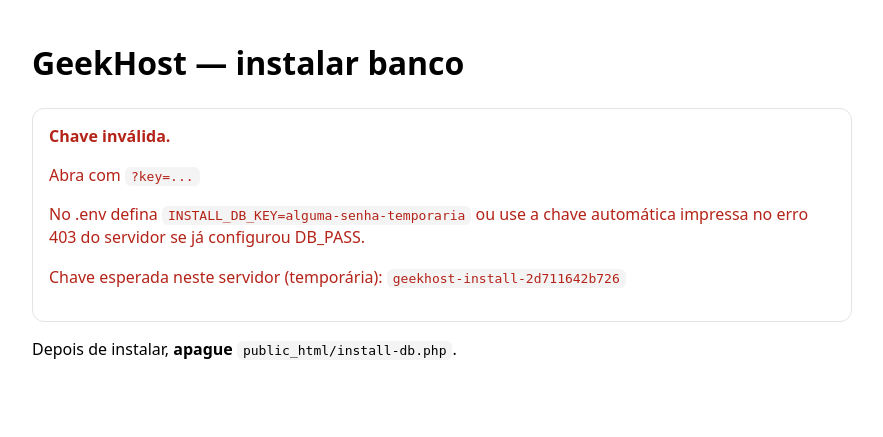
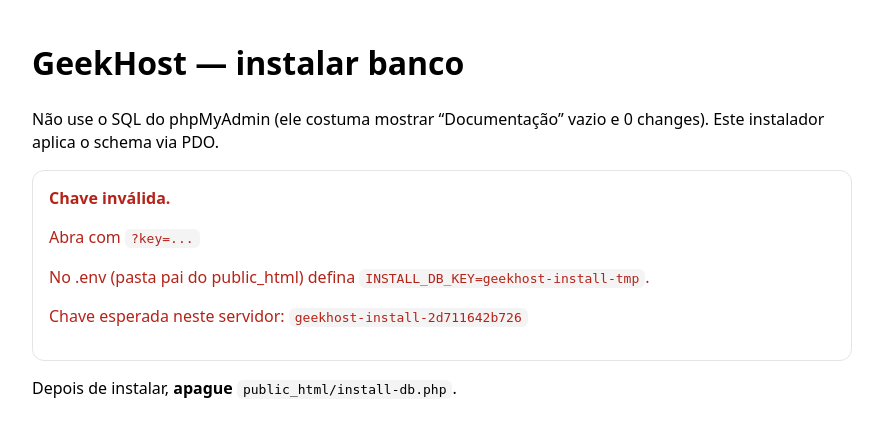
Before and after one commit to fernandabonfimm/geekhost, a PHP site: page /install-db.php in a window 1280 px wide. Shown: the top 437 px of the page, without its empty margins (198-1081 px from the left). Run offline with PHP 8.4, Linux system fonts and the light colour scheme.

Commit message:
Clarify DB installer messaging and broaden .env lookup paths for cPanel layouts.
Co-authored-by: Fernanda <fernandabonfimm@users.noreply.github.com>

```diff
--- a/public_html/includes/env.php
+++ b/public_html/includes/env.php
@@ -18,10 +18,14 @@ function geekhost_load_env(?string $path = null): void
     if ($path !== null) {
         $candidates[] = $path;
     }
-    // Project root (sibling of public_html)
+    // Project root (sibling of public_html) — e.g. domains/geekhost.com.br/.env
     $candidates[] = dirname(__DIR__, 2) . DIRECTORY_SEPARATOR . '.env';
+    // Same folder as public_html's parent via relative climb from includes/
+    $candidates[] = dirname(__DIR__) . DIRECTORY_SEPARATOR . '..' . DIRECTORY_SEPARATOR . '.env';
     // One level above project (extra-safe hosting layouts)
     $candidates[] = dirname(__DIR__, 3) . DIRECTORY_SEPARATOR . '.env';
+    // Last resort: .env inside public_html (not ideal, but works on locked hosts)
+    $candidates[] = dirname(__DIR__) . DIRECTORY_SEPARATOR . '.env';
 
     $file = null;
     foreach ($candidates as $candidate) {
--- a/public_html/install-db.php
+++ b/public_html/install-db.php
@@ -30,11 +30,12 @@ echo '<style>body{font-family:system-ui,sans-serif;max-width:820px;margin:40px a
 echo 'code,pre{background:#f4f4f5;padding:2px 6px;border-radius:6px}pre{padding:12px;overflow:auto}';
 echo '.ok{color:#067647}.err{color:#b42318}.box{border:1px solid #e4e4e7;border-radius:12px;padding:16px;margin:16px 0}</style></head><body>';
 echo '<h1>GeekHost — instalar banco</h1>';
+echo '<p>Não use o SQL do phpMyAdmin (ele costuma mostrar “Documentação” vazio e 0 changes). Este instalador aplica o schema via PDO.</p>';
 
 if (!hash_equals($expected, $key)) {
     echo '<div class="box err"><strong>Chave inválida.</strong><p>Abra com <code>?key=...</code></p>';
-    echo '<p>No .env defina <code>INSTALL_DB_KEY=alguma-senha-temporaria</code> ou use a chave automática impressa no erro 403 do servidor se já configurou DB_PASS.</p>';
-    echo '<p>Chave esperada neste servidor (temporária): <code>' . h($expected) . '</code></p></div>';
+    echo '<p>No .env (pasta pai do public_html) defina <code>INSTALL_DB_KEY=geekhost-install-tmp</code>.</p>';
+    echo '<p>Chave esperada neste servidor: <code>' . h($expected) . '</code></p></div>';
     echo '<p>Depois de instalar, <strong>apague</strong> <code>public_html/install-db.php</code>.</p></body></html>';
     exit;
 }
```
